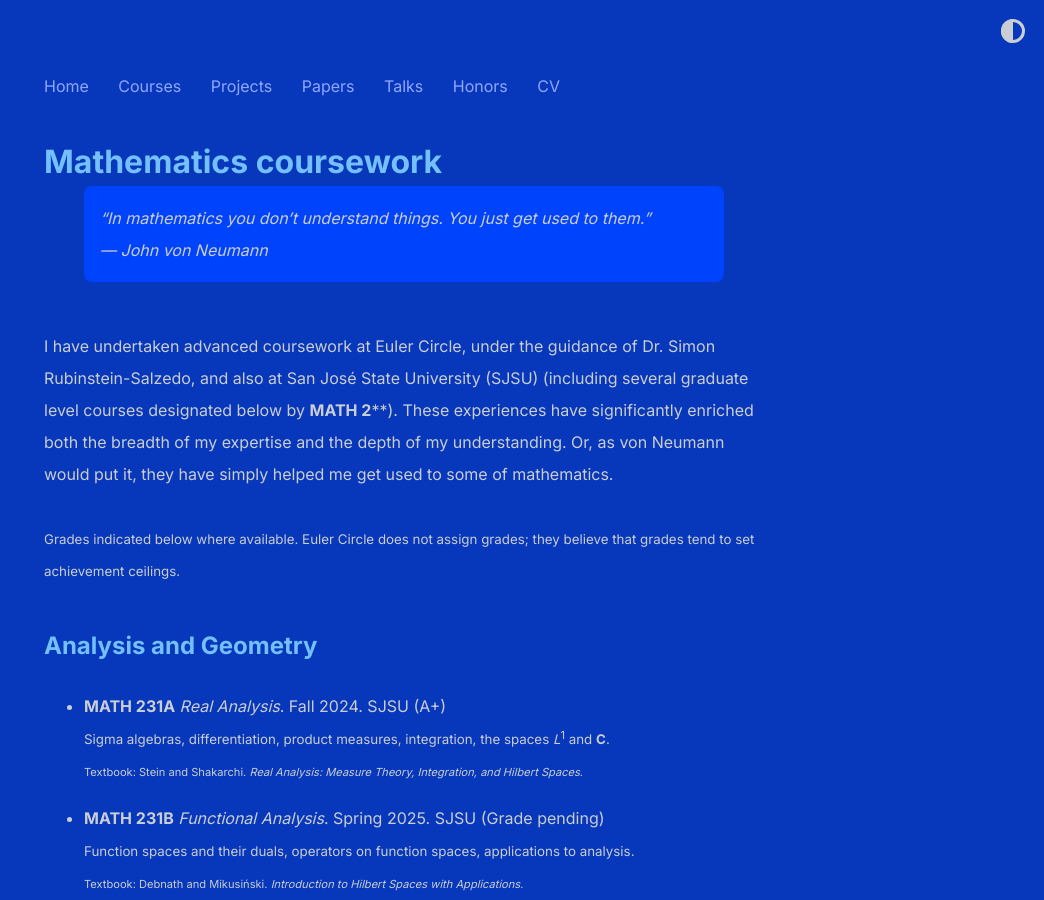
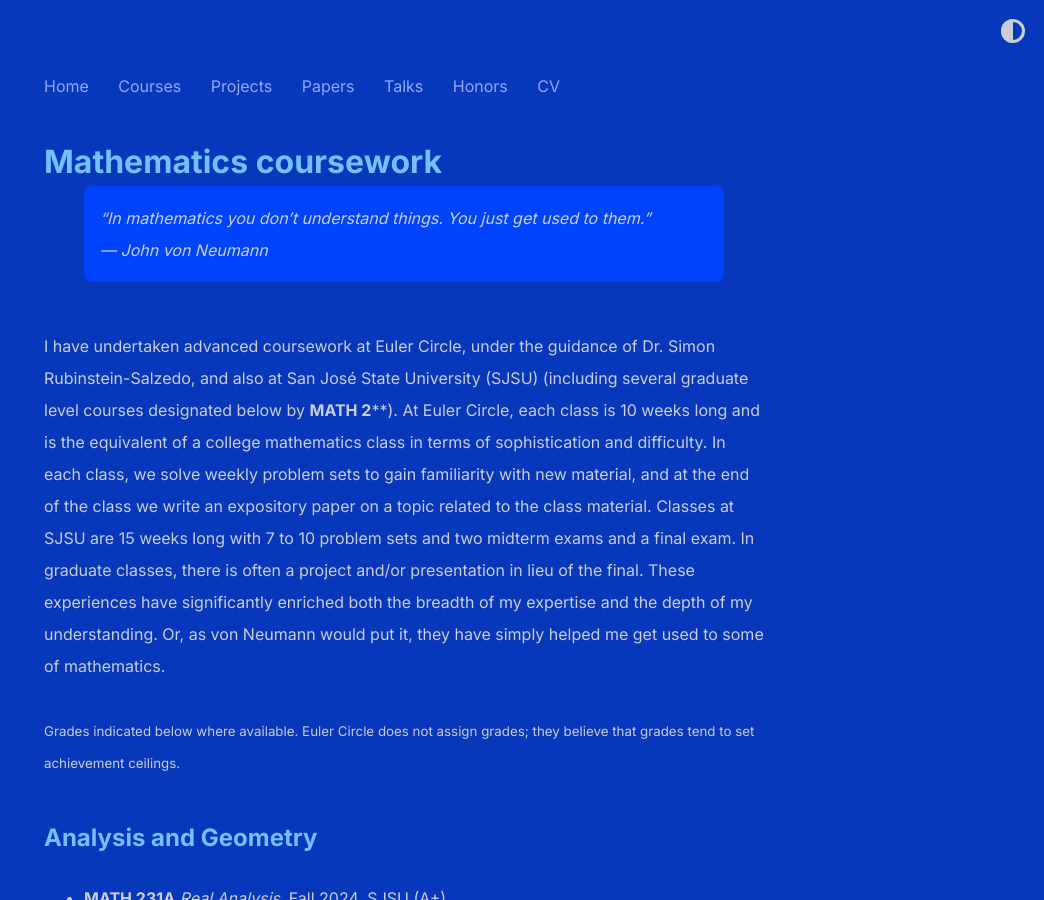
Before and after one commit to shihankanungo/shihankanungo.github.io, a Jekyll site: the page built from courses.md, in a window 1280 px wide and 900 px high. Shown: the whole window, without its empty margins (236-1280 px from the left). Built offline with Jekyll 4.4.1, drawn with Linux system fonts in a browser that asks for light colours.

Commit message:
Update courses.md

```diff
--- a/courses.md
+++ b/courses.md
@@ -5,7 +5,7 @@
 > "In mathematics you don't understand things. You just get used to them." <br> --- John von Neumann
 
 <br>
-I have undertaken advanced coursework at Euler Circle, under the guidance of Dr. Simon Rubinstein-Salzedo, and also at San José State University (SJSU) (including several graduate level courses designated below by **MATH 2****). These experiences have significantly enriched both the breadth of my expertise and the depth of my understanding. Or, as von Neumann would put it, they have simply helped me get used to some of mathematics. <br> <br>
+I have undertaken advanced coursework at Euler Circle, under the guidance of Dr. Simon Rubinstein-Salzedo, and also at San José State University (SJSU) (including several graduate level courses designated below by **MATH 2****). At Euler Circle, each class is 10 weeks long and is the equivalent of a college mathematics class in terms of sophistication and difficulty. In each class, we solve weekly problem sets to gain familiarity with new material, and at the end of the class we write an expository paper on a topic related to the class material. Classes at SJSU are 15 weeks long with 7 to 10 problem sets and two midterm exams and a final exam. In graduate classes, there is often a project and/or presentation in lieu of the final. These experiences have significantly enriched both the breadth of my expertise and the depth of my understanding. Or, as von Neumann would put it, they have simply helped me get used to some of mathematics. <br> <br>
 <small>Grades indicated below where available. Euler Circle does not assign grades; they believe that grades tend to set achievement ceilings.</small>
 
 ## Analysis and Geometry
```
